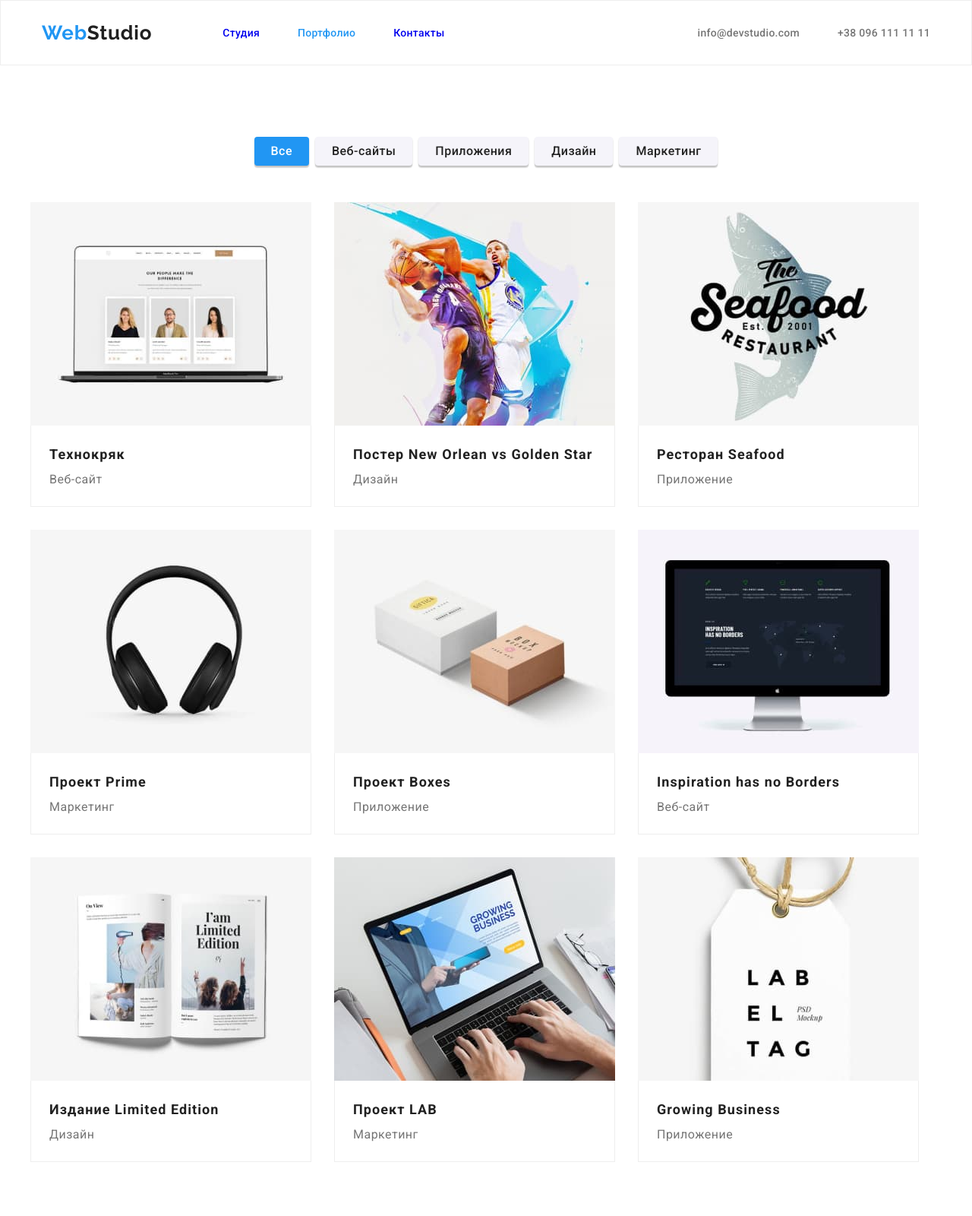
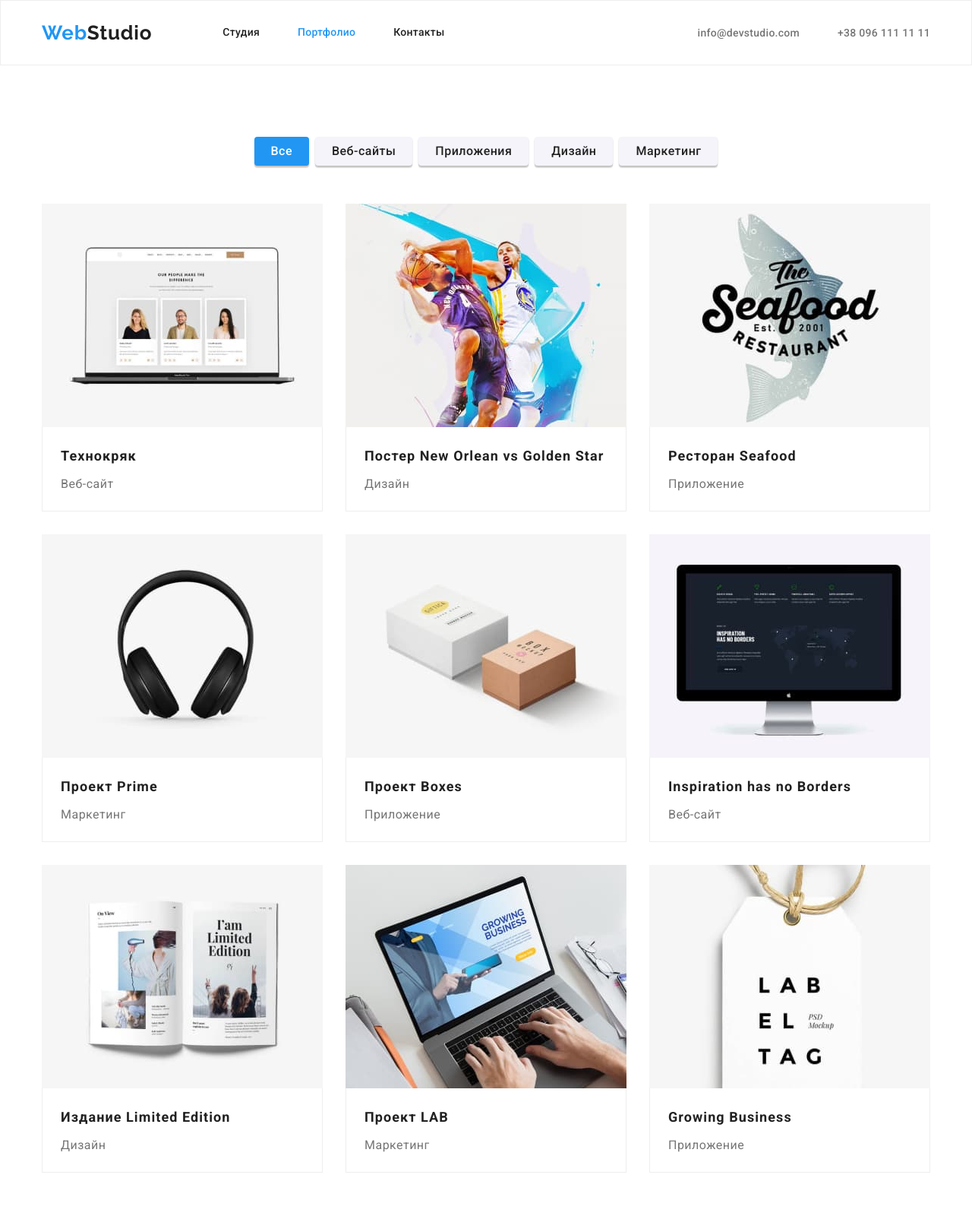
Before and after one commit to Tatiana-Hela/goit-markup-hw-03, a plain HTML site: page portfolio.html in a window 1280 px wide. Shown: the top 1600 px of the page at 76% size. Drawn offline with nearby package versions, Linux system fonts and the light colour scheme.

Commit message:
bugs fixed homework#3

```diff
--- a/css/style.css
+++ b/css/style.css
@@ -102,10 +102,16 @@ body {
 .logo-studio {
     color: var(--secondary-font-color);
 }
+.menu-link {
+    padding: 32px 0;
+    display: block;
+    font-weight: 500;
+    line-height: 1.14;
+    letter-spacing: 0.02em;
 
+    color: var(--secondary-font-color);
+}
 .menu.list {
-    padding-top: 32px;
-    padding-bottom: 32px;
     display: flex;
     align-items: center;
     font-weight: 500;
@@ -128,6 +134,8 @@ body {
     margin-left: auto;
 }
 .contact-mail {
+    display: block;
+    padding: 32px 0;
     font-family: inherit;
     font-weight: 500;
     line-height: 1.43;
@@ -139,6 +147,8 @@ body {
     color: var(--accent-color);
 }
 .contact-phone-number {
+    display: block;
+    padding: 32px 0;
     padding-left: 50px;
     font-weight: 500;
     line-height: 1.43;
@@ -152,12 +162,11 @@ body {
 /* =========/CONTACTS========== */
 /* =========HERO========== */
 .hero {
+    padding: 200px 0;
     background: #2f303a;
 }
 .container-hero {
-    padding-top: 200px;
     text-align: center;
-    height: 600px;
 }
 .hero-title {
     margin-bottom: 30px;
@@ -204,6 +213,7 @@ body {
 .about-title {
     margin-bottom: 10px;
     font-weight: 700;
+    font-size: 14px;
     line-height: 1.43;
     letter-spacing: 0.03em;
     text-transform: uppercase;
@@ -249,12 +259,16 @@ body {
     gap: 30px;
 }
 .team-card {
+    background-color: var(--secondary-accent-color);
     box-shadow: 0px 1px 3px rgba(0, 0, 0, 0.12), 0px 1px 1px rgba(0, 0, 0, 0.14),
         0px 2px 1px rgba(0, 0, 0, 0.2);
     border-radius: 0px 0px 4px 4px;
 }
+.team-box {
+    padding: 30px 0;
+}
 .team-name {
-    margin-top: 30px;
+    margin-bottom: 10px;
     font-weight: 500;
     font-size: 16px;
     line-height: 1.19;
@@ -263,8 +277,6 @@ body {
     color: var(--secondary-font-color);
 }
 .team-speciality {
-    margin-bottom: 30px;
-    margin-top: 10px;
     font-weight: 400;
     font-size: 16px;
     line-height: 1.19;
@@ -319,11 +331,11 @@ body {
 .page-header-portfolio {
     border: 1px solid #eeeeee;
 }
-.portfolio-container {
+.portfolio {
     padding: 94px 0;
 }
 .filter-menu {
-    margin-bottom: 48px;
+    margin-bottom: 50px;
     display: flex;
     justify-content: center;
 }
@@ -367,13 +379,14 @@ body {
     gap: 30px;
 }
 .project-title {
+    margin-bottom: 4px;
     font-weight: 700;
     font-size: 18px;
     line-height: 2;
     letter-spacing: 0.06em;
     color: var(--secondary-font-color);
 }
-.project-card {
+.project-box {
     padding: 20px 24px;
     border: 1px solid #eeeeee;
     border-top: none;
@@ -388,7 +401,7 @@ body {
 .portfolio {
     background: var(--secondary-accent-color);
 }
-.project-box {
+.project-card {
     background: var(--secondary-accent-color);
 }
 /* =========/PORTFOLIO========== */
--- a/portfolio.html
+++ b/portfolio.html
@@ -27,15 +27,19 @@
                     </a>
                     <ul class="menu list">
                         <li class="menu-item">
-                            <a class="menu link" href="/index.html">Студия</a>
+                            <a class="menu-link link" href="/index.html"
+                                >Студия</a
+                            >
                         </li>
                         <li class="menu-item">
-                            <a class="menu link current" href="./portfolio.html"
+                            <a
+                                class="menu-link link current"
+                                href="./portfolio.html"
                                 >Портфолио</a
                             >
                         </li>
                         <li class="menu-item">
-                            <a class="menu link" href="#contacts-footer"
+                            <a class="menu-link link" href="#contacts-footer"
                                 >Контакты</a
                             >
                         </li>
@@ -59,8 +63,8 @@
                 </ul>
             </div>
         </header>
-        <main class="portfolio">
-            <section>
+        <main>
+            <section class="portfolio">
                 <div class="container portfolio-container">
                     <h1 class="visually-hidden">Портфолио</h1>
                     <ul class="filter-menu list">
@@ -91,7 +95,7 @@
                         </li>
                     </ul>
                     <ul class="projects-list list">
-                        <li class="project-box">
+                        <li class="project-card">
                             <img
                                 class="project-photo"
                                 src="./images/portfolio/Технокряк.jpg"
@@ -99,13 +103,13 @@
                                 width="370"
                                 height="294"
                             />
-                            <div class="project-card">
+                            <div class="project-box">
                                 <h2 class="project-title">Технокряк</h2>
                                 <p class="project-specality">Веб-сайт</p>
                             </div>
                         </li>
 
-                        <li class="project-box">
+                        <li class="project-card">
                             <img
                                 class="project-photo"
                                 src="./images/portfolio/Постер-New-Orlean-vs-Golden-Star.jpg"
@@ -113,14 +117,14 @@
                                 width="370"
                                 height="294"
                             />
-                            <div class="project-card">
+                            <div class="project-box">
                                 <h2 class="project-title">
                                     Постер New Orlean vs Golden Star
                                 </h2>
                                 <p class="project-specality">Дизайн</p>
                             </div>
                         </li>
-                        <li class="project-box">
+                        <li class="project-card">
                             <img
                                 class="project-photo"
                                 src="./images/portfolio/Ресторан-Seafood.jpg"
@@ -128,12 +132,12 @@
                                 width="370"
                                 height="294"
                             />
-                            <div class="project-card">
+                            <div class="project-box">
                                 <h2 class="project-title">Ресторан Seafood</h2>
                                 <p class="project-specality">Приложение</p>
                             </div>
                         </li>
-                        <li class="project-box">
+                        <li class="project-card">
                             <img
                                 class="project-photo"
                                 src="./images/portfolio/Проект-Prime.jpg"
@@ -141,12 +145,12 @@
                                 width="370"
                                 height="294"
                             />
-                            <div class="project-card">
+                            <div class="project-box">
                                 <h2 class="project-title">Проект Prime</h2>
                                 <p class="project-specality">Маркетинг</p>
                             </div>
                         </li>
-                        <li class="project-box">
+                        <li class="project-card">
                             <img
                                 class="project-photo"
                                 src="./images/portfolio/Проект-Boxes.jpg"
@@ -154,12 +158,12 @@
                                 width="370"
                                 height="294"
                             />
-                            <div class="project-card">
+                            <div class="project-box">
                                 <h2 class="project-title">Проект Boxes</h2>
                                 <p class="project-specality">Приложение</p>
                             </div>
                         </li>
-                        <li class="project-box">
+                        <li class="project-card">
                             <img
                                 class="project-photo"
                                 src="./images/portfolio/Inspiration-has-no-Borders.jpg"
@@ -167,14 +171,14 @@
                                 width="370"
                                 height="294"
                             />
-                            <div class="project-card">
+                            <div class="project-box">
                                 <h2 class="project-title" lang="en">
                                     Inspiration has no Borders
                                 </h2>
                                 <p class="project-specality">Веб-сайт</p>
                             </div>
                         </li>
-                        <li class="project-box">
+                        <li class="project-card">
                             <img
                                 class="project-photo"
                                 src="./images/portfolio/Издание-Limited-Edition.jpg"
@@ -182,14 +186,14 @@
                                 width="370"
                                 height="294"
                             />
-                            <div class="project-card">
+                            <div class="project-box">
                                 <h2 class="project-title">
                                     Издание Limited Edition
                                 </h2>
                                 <p class="project-specality">Дизайн</p>
                             </div>
                         </li>
-                        <li class="project-box">
+                        <li class="project-card">
                             <img
                                 class="project-photo"
                                 src="./images/portfolio/Проект-LAB.jpg"
@@ -197,12 +201,12 @@
                                 width="370"
                                 height="294"
                             />
-                            <div class="project-card">
+                            <div class="project-box">
                                 <h2 class="project-title">Проект LAB</h2>
                                 <p class="project-specality">Маркетинг</p>
                             </div>
                         </li>
-                        <li class="project-box">
+                        <li class="project-card">
                             <img
                                 class="project-photo"
                                 src="./images/portfolio/Growing-Business.jpg"
@@ -210,7 +214,7 @@
                                 width="370"
                                 height="294"
                             />
-                            <div class="project-card">
+                            <div class="project-box">
                                 <h2 class="project-title" lang="en">
                                     Growing Business
                                 </h2>
```
Also changed, not shown: index.html (+19 -6 lines).
